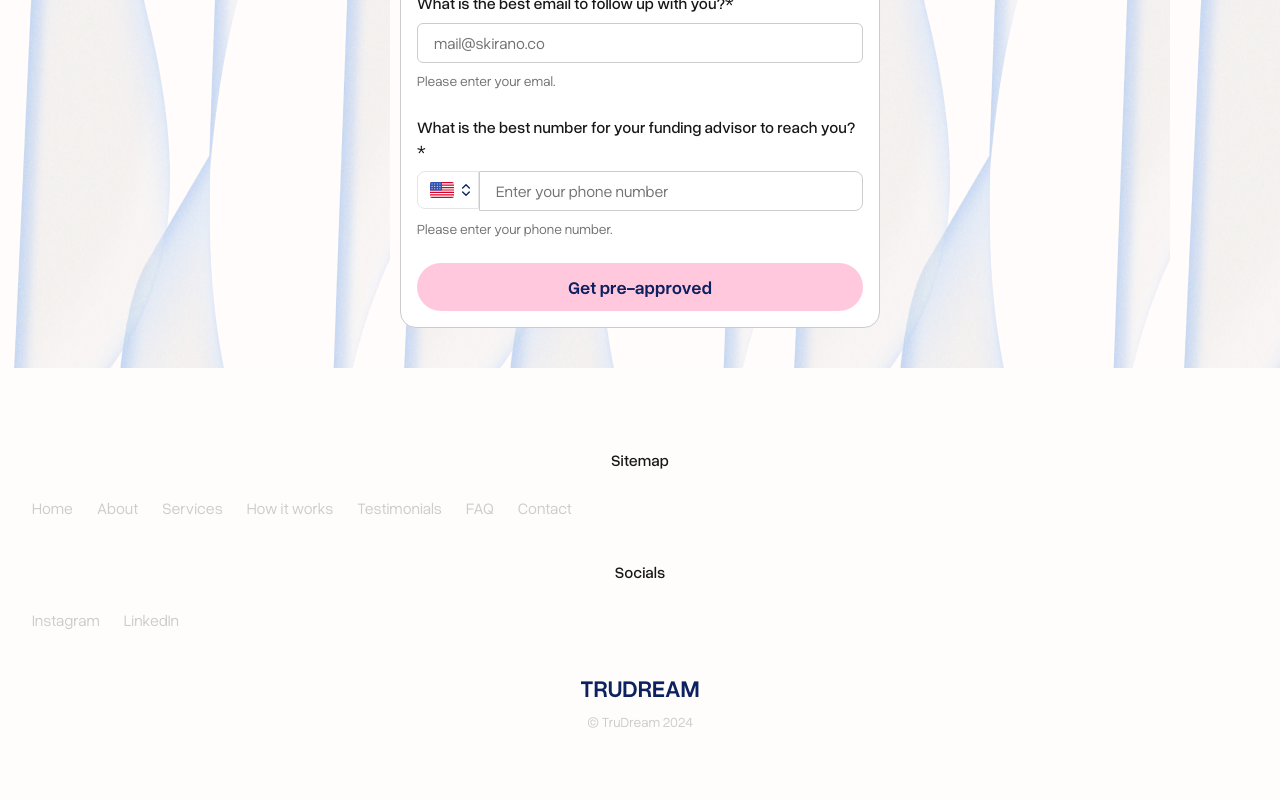
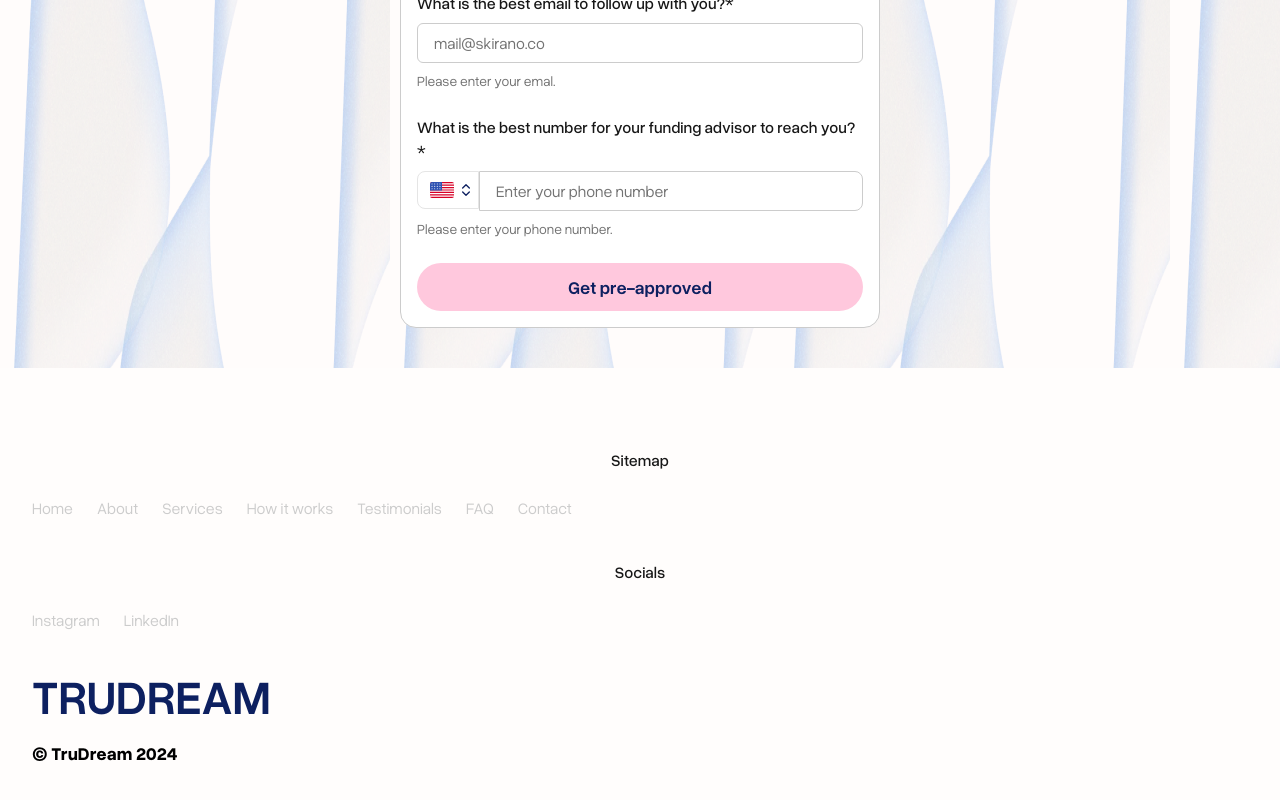
Before and after one commit to DevDugg/trudream, a Next.js app: page / in a window 1280 px wide. Shown: the part 9420-10220 px from the top of the page. Before the commit the page ends 10192 px from the top, so only its background shows below. Built offline with nearby package versions, Linux system fonts and the light colour scheme.

Commit message:
for tabl

```diff
--- a/src/components/sections/footer/footer-logo.tsx
+++ b/src/components/sections/footer/footer-logo.tsx
@@ -1,13 +1,15 @@
-import { general } from "@/config/general";
+import { general } from '@/config/general';
 
 const FooterLogo = () => {
   const data = new Date();
   return (
-    <div className="footer-logo flex flex-col gap-2 items-center">
-      <a href="#" className="text-2xl uppercase font-semibold">
+    <div className="footer-logo flex flex-col gap-2 sm:gap-6 items-center sm:items-start">
+      <a href="#" className="text-2xl sm:text-5xl uppercase font-semibold">
         {general.appName}
       </a>
-      <p className="text-GRAY text-sm">{`© ${general.appName} ${data.getFullYear()}`}</p>
+      <p className="text-GRAY text-sm sm:text-[18px] sm:leading-none sm:font-bold sm:text-black">{`©  ${
+        general.appName
+      } ${data.getFullYear()}`}</p>
     </div>
   );
 };
```
